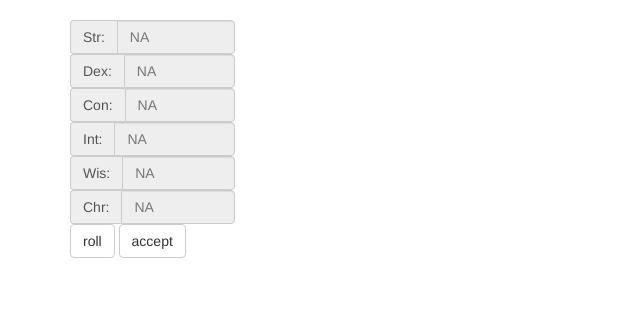
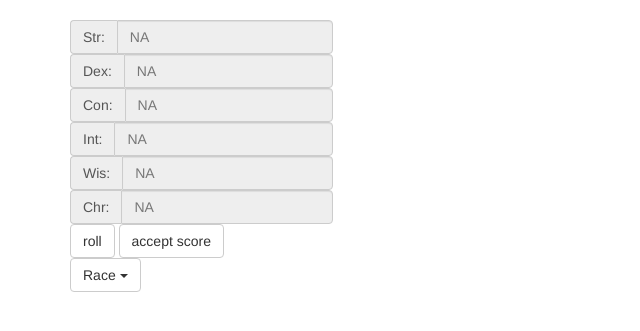
Before and after one commit to kingian/adandd, a Django app: a page that uses sandbox/templates/sandbox/character.html in a window 1280 px wide. Shown: the top 331 px of the page, without its empty margins (0-640 px from the left). Run offline with Django 3.2, Linux system fonts and the light colour scheme; parts of the project's set-up code (start-up, migrations or seed data) failed here and were passed over; some libraries are stand-ins or nearby versions.

Commit message:
Trouble shot methods, got ajax working on characater.html

```diff
--- a/sandbox/templates/sandbox/character.html
+++ b/sandbox/templates/sandbox/character.html
@@ -5,6 +5,7 @@
 		<meta name="viewport" content="width=device-width, initial-scale=1">
 		<link rel="stylesheet" href="{{ STATIC_URL }}css/bootstrap.min.css">
 		<script src="{{ STATIC_URL }}js/jquery-2.1.1.min.js"></script>
+		<script src="{{ STATIC_URL }}js/bootstrap.min.js"></script>
 		<!--<link rel="stylesheet" href="{{ STATIC_URL}}css/flatly_bootstrap.css">-->
 		<script>
 			function rollDie(dieType)
@@ -39,17 +40,23 @@
 			{
 				$.post("{% url 'sandbox:testMethods' %}",
 					   {
-						strength : document.getElementById("strBox").value,
-						dexterity : document.getElementById("dexBox").value,
-						constitution : document.getElementById("conBox").value,
-						intellegence : document.getElementById("intBox").value,
-						wisdom : document.getElementById("wisBox").value,
-						charisma : document.getElementById("chrBox").value
-					   })
+						   "str" : document.getElementById("strBox").value,
+						   "dex" : document.getElementById("dexBox").value,
+						   "con" : document.getElementById("conBox").value,
+						   "int" : document.getElementById("intBox").value,
+						   "wis" : document.getElementById("wisBox").value,
+						   "cha" : document.getElementById("chrBox").value
+					   },
+					   "json")
 				.done( function( data ) {
 					alert( "Data Recieved: " + data )
 				}
 					 )
+			}
+
+			function setRaceList(list)
+			{
+
 			}
 		</script>
 	</head>
@@ -62,7 +69,7 @@
 				&nbsp;
 			</div>
 			<div class="row">
-					<div class="col-sm-2">
+				<div class="col-sm-3">
 					<div class="input-group">
 						<span class="input-group-addon">Str:</span>
 						<input type="text" class="form-control" id="strBox" placeholder="NA" disabled />
@@ -90,9 +97,28 @@
 				</div>
 			</div>
 			<div class="row">
+				<div class="col-sm-3">
+					<button id="rollbutton" class="btn btn-default" onclick="updateTextField()">roll</button>
+					<button id="acceptrollbutton" class="btn btn-default" onclick="sendAttributes()">accept score</button>
+				</div>
+			</div>
+			<div class="row">
 				<div class="col-sm-2">
-						<button class="btn btn-default" onclick="updateTextField()">roll</button>
-						<button class="btn btn-default" onclick="sendAttributes()">accept</button>
+					<div class="dropdown">
+						<button class="btn btn-default dropdown-toggle" type="button" id="dropdownMenu1" data-toggle="dropdown">
+							Race
+							<span class="caret"></span>
+						</button>
+						<ul class="dropdown-menu" role="menu" aria-labelledby="dropdownMenu1">
+							<li role="presentation"><a role="menuitem" tabindex="-1" href="#">Human</a></li>
+							<li role="presentation"><a role="menuitem" tabindex="-1" href="#">Dwarf</a></li>
+							<li role="presentation"><a role="menuitem" tabindex="-1" href="#">Elf</a></li>
+							<li role="presentation"><a role="menuitem" tabindex="-1" href="#">Gnome</a></li>
+							<li role="presentation"><a role="menuitem" tabindex="-1" href="#">Half-Elf</a></li>
+							<li role="presentation"><a role="menuitem" tabindex="-1" href="#">Halfling</a></li>
+							<li role="presentation"><a role="menuitem" tabindex="-1" href="#">Half-Orc</a></li>
+						</ul>
+					</div>
 				</div>
 			</div>
 		</div>
--- a/sandbox/views.py
+++ b/sandbox/views.py
@@ -1,6 +1,6 @@
 from django.shortcuts import render
 from django.http import HttpResponse
-from django.utils import simplejson
+#from django.utils import simplejson
 import json
 from django.views.decorators.csrf import csrf_exempt
 from sandbox.models import *
@@ -12,7 +12,7 @@ def newcharacter(request):
 def savenewcharacter(request):
 
 	 data = { 'stuff' : 'boobies'}
-	 return HttpResponse(simplejson.dumps(data), content_type="application/json")
+	 return HttpResponse(json.dumps(data), content_type="application/json")
 
 def returnOptions(request):
 	package = ""
@@ -27,9 +27,16 @@ def returnOptions(request):
 @csrf_exempt
 def testMethods(request):
 	try:
-		data=json.loads(request.body)
-		pack = data
-	except:
+		data = request.POST.dict()
+		pack=""
+		minmax = OsricRaceMinsMaxs.objects.all()
+		for obj in minmax:
+			if obj.checkRaceQualification(data):
+				pack += str(obj.race_id) + ":" + obj.race + ","
+		print pack
+	except Exception as e:
+		#print request
+		print e
 		pack = "nope"
 	return HttpResponse(json.dumps(pack), content_type="application/json")
 
```
Also changed, not shown: sandbox/models.py (+8 -5 lines), 2 other files. Lines whose indentation alone changed are shown as unchanged.
